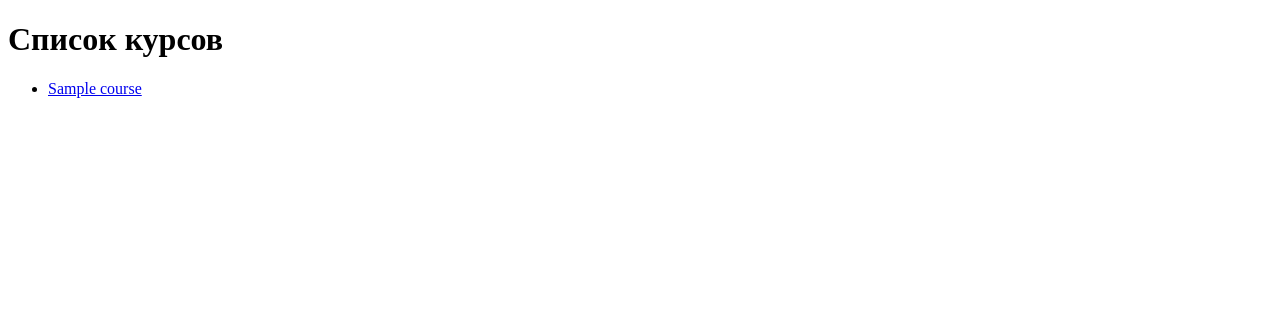
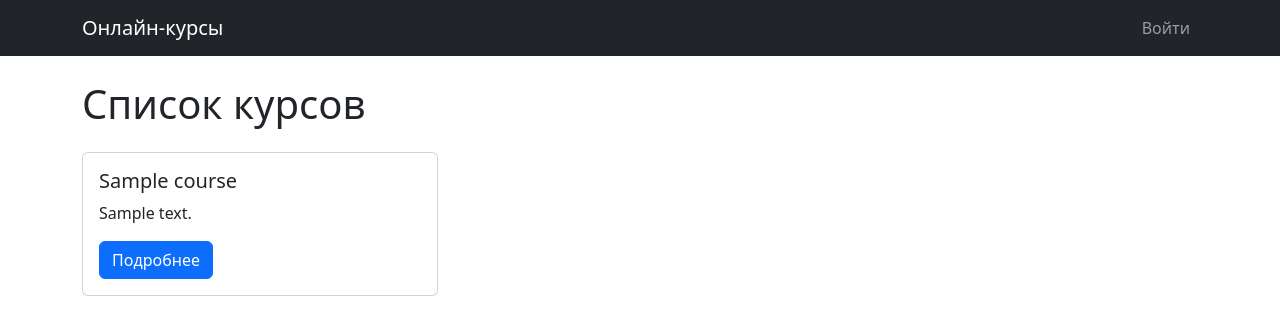
Before and after one commit to thaperfectcell/online-courses-platform, a Django app: template courses/templates/courses/course_list.html in a window 1280 px wide. Shown: the top 335 px of the page. Run offline with Django 5.2, Linux system fonts and the light colour scheme; the template is opened without the code that fills it: values that come from a table or form of the project are taken from there, others are empty; tables that the repository leaves empty hold one stand-in row (values such as "Sample post"); parts of the project's set-up code (start-up, migrations or seed data) failed here and were passed over.

Commit message:
Remodel templates. Add auth templates. Make previous templates inherit new base template

```diff
--- a/config/settings.py
+++ b/config/settings.py
@@ -159,3 +159,6 @@ STATIC_URL = 'static/'
 DEFAULT_AUTO_FIELD = 'django.db.models.BigAutoField'
 
 STATIC_ROOT = BASE_DIR / 'staticfiles'
+
+LOGIN_REDIRECT_URL = "/courses/"
+LOGOUT_REDIRECT_URL = "/courses/"
--- a/config/urls.py
+++ b/config/urls.py
@@ -4,4 +4,6 @@ from django.urls import path, include
 urlpatterns = [
     path('admin/', admin.site.urls),
     path('courses/', include('courses.urls', namespace='courses')),
+    path("accounts/", include("django.contrib.auth.urls")),
+
 ]
--- /dev/null
+++ b/courses/templates/courses/base.html
@@ -0,0 +1,46 @@
+<!DOCTYPE html>
+<html lang="ru">
+<head>
+    <meta charset="UTF-8">
+    <title>{% block title %}Онлайн-курсы{% endblock %}</title>
+    <!-- Bootstrap по CDN -->
+    <link
+      href="https://cdn.jsdelivr.net/npm/bootstrap@5.3.3/dist/css/bootstrap.min.css"
+      rel="stylesheet"
+      integrity="sha384-QWTKZyjpPEjISv5WaRU9OFeRpok6YctnYmDr5pNlyT2bRjXh0JMhjY6hW+ALEwIH"
+      crossorigin="anonymous"
+    >
+</head>
+<body>
+<nav class="navbar navbar-expand-lg navbar-dark bg-dark mb-4">
+  <div class="container">
+    <a class="navbar-brand" href="/courses/">Онлайн-курсы</a>
+
+    <div class="collapse navbar-collapse">
+      <ul class="navbar-nav ms-auto">
+        {% if user.is_authenticated %}
+          <li class="nav-item">
+            <span class="navbar-text me-3">
+              Привет, {{ user.username }}!
+            </span>
+          </li>
+          <li class="nav-item">
+            <a class="nav-link" href="{% url 'logout' %}">Выйти</a>
+          </li>
+        {% else %}
+          <li class="nav-item">
+            <a class="nav-link" href="{% url 'login' %}">Войти</a>
+          </li>
+        {% endif %}
+      </ul>
+    </div>
+  </div>
+</nav>
+
+<div class="container">
+    {% block content %}
+    {% endblock %}
+</div>
+
+</body>
+</html>
--- a/courses/templates/courses/course_list.html
+++ b/courses/templates/courses/course_list.html
@@ -1,23 +1,25 @@
-<!DOCTYPE html>
-<html lang="ru">
-<head>
-    <meta charset="UTF-8">
-    <title>Курсы</title>
-</head>
-<body>
-<h1>Список курсов</h1>
+{% extends "base.html" %}
 
-<ul>
-    {% for course in courses %}
-        <li>
-            <a href="{% url 'courses:course_detail' course.pk %}">
-                {{ course.title }}
-            </a>
-        </li>
-    {% empty %}
-        <li>Пока нет курсов</li>
-    {% endfor %}
-</ul>
+{% block title %}Список курсов{% endblock %}
 
-</body>
-</html>
+{% block content %}
+<h1 class="mb-4">Список курсов</h1>
+
+<div class="row">
+  {% for course in courses %}
+    <div class="col-md-4 mb-3">
+      <div class="card h-100">
+        <div class="card-body">
+          <h5 class="card-title">{{ course.title }}</h5>
+          <p class="card-text">{{ course.description|truncatewords:20 }}</p>
+          <a href="{% url 'courses:course_detail' course.id %}" class="btn btn-primary">
+            Подробнее
+          </a>
+        </div>
+      </div>
+    </div>
+  {% empty %}
+    <p>Курсов пока нет.</p>
+  {% endfor %}
+</div>
+{% endblock %}
```
Also changed, not shown: courses/templates/courses/course_detail.html (+20 -20 lines), courses/templates/registration/logged_out.html (added, +8 -0 lines), courses/templates/registration/login.html (added, +25 -0 lines).
